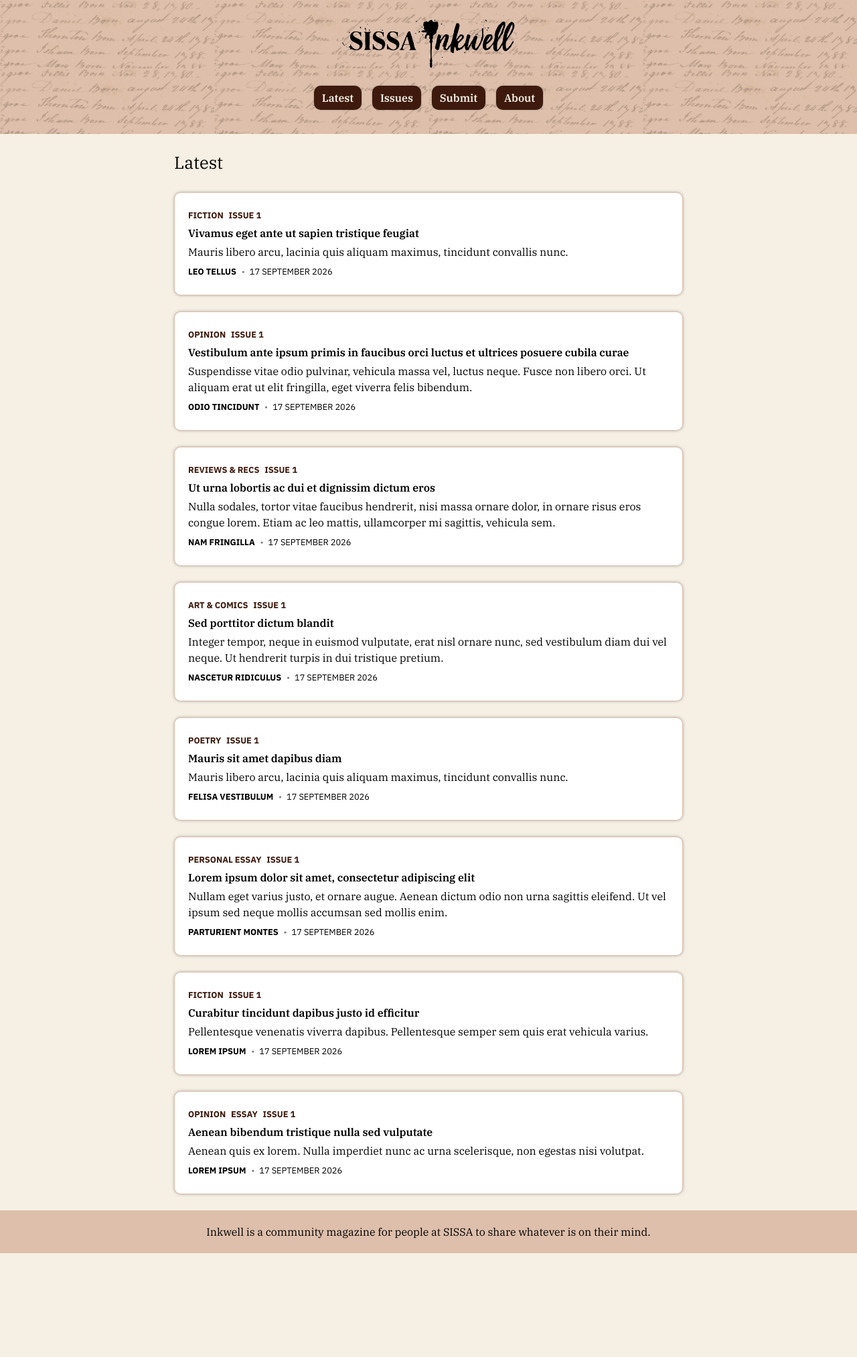
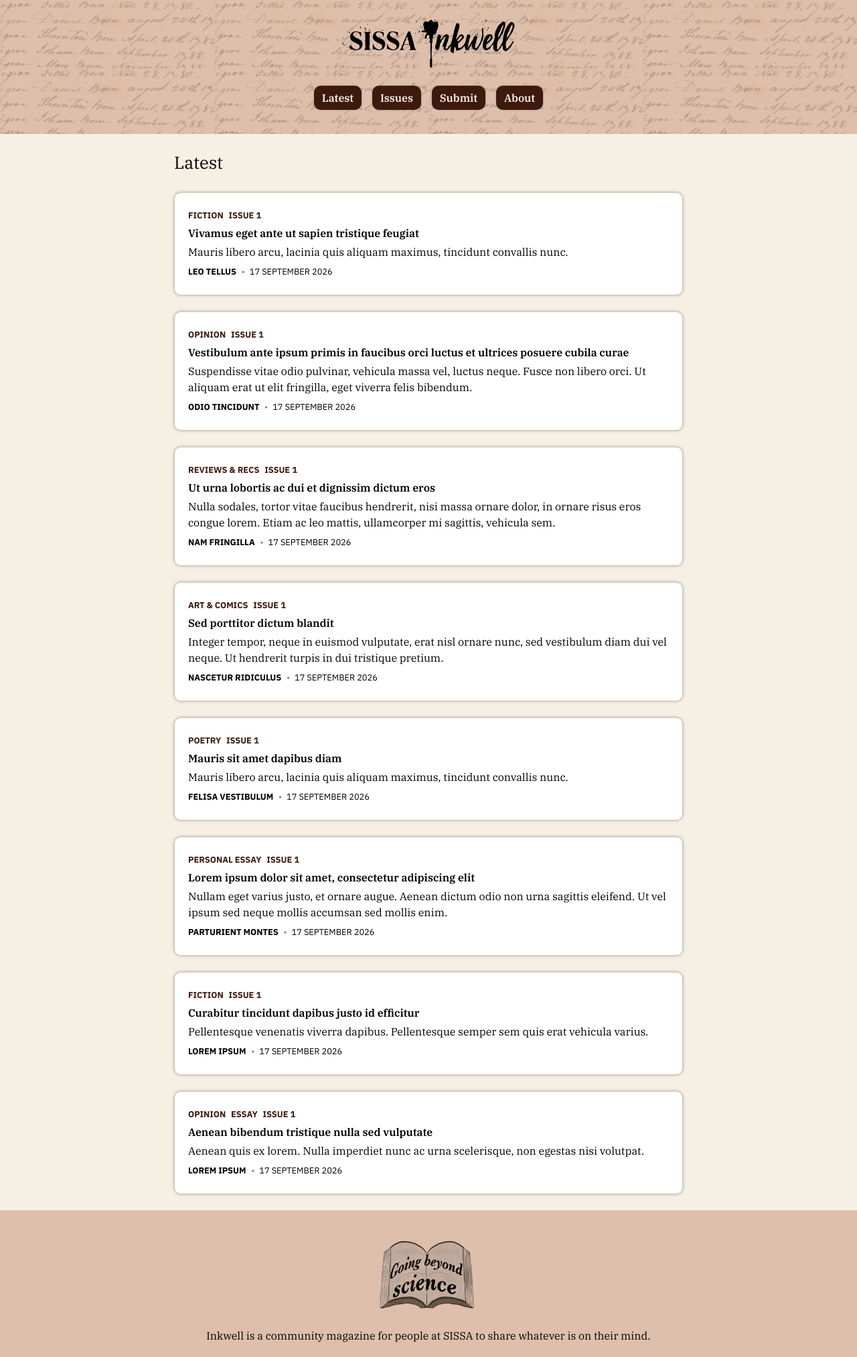
Before and after one commit to 11DE784A/InkwellWebsite, a Jekyll site: the page built from index.markdown, in a window 1280 px wide. Shown: the whole page at 67% size. Built offline with Jekyll 4.4.1, drawn with Linux system fonts in a browser that asks for light colours; before the commit the page ends 1871 px from its top, so only the background shows below that.

Commit message:
new design: going beyond science book in the footer

```diff
--- a/_includes/footer.html
+++ b/_includes/footer.html
@@ -1,4 +1,7 @@
     <footer>
+      <div class="going-beyond-science">
+        <img src="/assets/images/goingbeyondscience.png">
+      </div>
       <p>
       Inkwell is a community magazine for people at SISSA to share whatever is
       on their mind.
--- a/assets/styles.css
+++ b/assets/styles.css
@@ -90,6 +90,11 @@ footer {
 .inkwell-logo img {
   padding: 2rem 0;
   width: 30rem;
+}
+
+.going-beyond-science img {
+  padding: 2rem 0;
+  width: 15rem;
 }
 
 nav {
```
Also changed, not shown: assets/images/goingbeyondscience.png (added).
